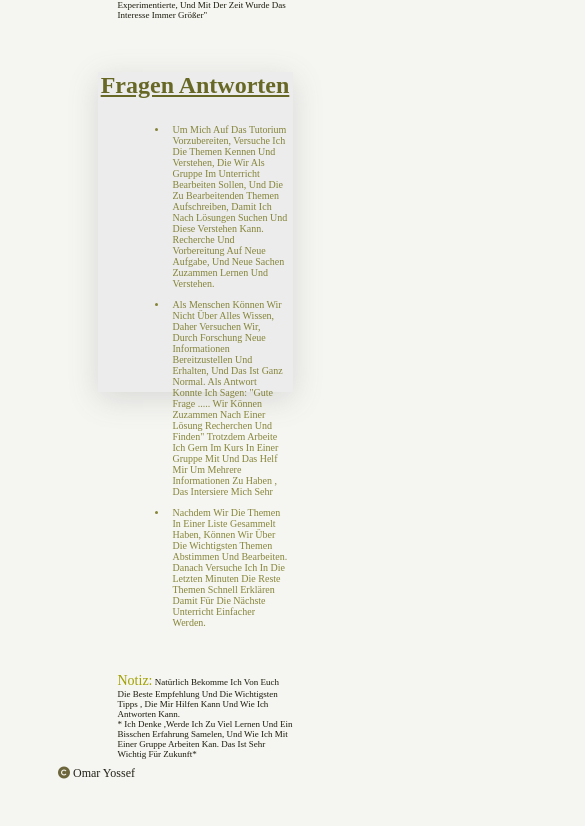
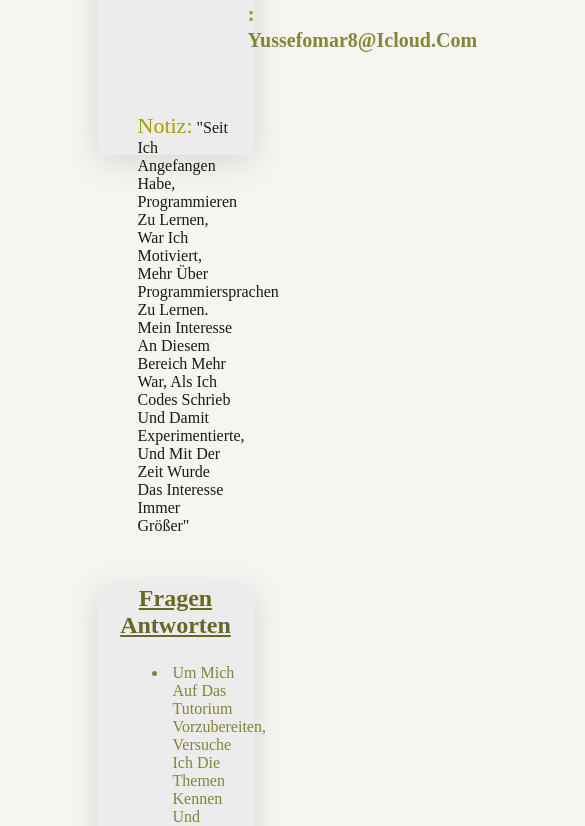
Before and after one commit to omaryossef/omaryossef.github.io, a plain HTML site: page index.html in a window 390 px wide. Shown: the part 495-1321 px from the top of the page, 585 px wide, since content can reach past the window. Drawn offline with Linux system fonts and the light colour scheme.

Commit message:
update für tablet

```diff
--- a/style.css
+++ b/style.css
@@ -5,14 +5,13 @@
   text-transform: capitalize;
 }
 body {
-
   height: 100%;
   background-color: rgba(240, 240, 233, 0.623);
 }
 .personal-info {
   display: inline-block;
-  width: 50%;
-  height: 320px;
+  width: 40%;
+  height: 600px;
   margin-top: 50px;
   margin-left: 25%;
   background-color: rgb(236, 236, 236);
@@ -21,7 +20,6 @@ body {
 }
 .image-box {
   float: left;
-
 }
 img {
   display: block;
@@ -29,8 +27,8 @@ img {
   margin-top: 20px;
   object-fit: cover;
   border-radius: 10%;
-  margin-left: 10px; box-shadow: rgba(100, 100, 111, 0.2) 0px 7px 29px 0px;
-
+  margin-left: 10px;
+  box-shadow: rgba(100, 100, 111, 0.2) 0px 7px 29px 0px;
 }
 .personal-info-container {
   position: relative;
@@ -43,6 +41,7 @@ h1 {
   text-decoration: underline;
   padding-top: 10px;
   padding-bottom: 20px;
+  font-size: 30px;
 }
 h5 {
   text-align: start;
@@ -53,23 +52,24 @@ h5 {
 li {
   list-style: none;
   margin-left: 70px;
-  font-size: 10px;
+  font-size: 16px;
   padding: 5px;
 }
 a {
-  font-size: 10px;
+  font-size: 20px;
   text-decoration: none;
   color: rgba(102, 102, 7, 0.782);
 }
 p {
   padding-top: 40px;
-  font-size: 9px;
+  font-size: 16px;
   color: rgb(28, 27, 12);
+  margin: 20px;
 }
 mark,
 h5 {
   color: black;
-  font-size: 14px;
+  font-size: 22px;
   background-color: initial;
   animation-name: example;
   animation-duration: 4s;
@@ -89,9 +89,9 @@ h5 {
     color: rgb(200, 157, 2);
   }
 }
-span{
-    font-size: 12px;
-    color: rgba(102, 102, 7, 0.583);;
+span {
+  font-size: 16px;
+  color: rgba(102, 102, 7, 0.583);
 }
 .note-box {
   margin-left: 20px;
@@ -102,20 +102,27 @@ h2 {
   text-align: center;
   text-decoration: underline;
   padding-bottom: 20px;
-   color: rgb(104, 104, 38);
-    text-shadow: 1px 1px 1px 1px rgb(233, 233, 222);
+  color: rgb(104, 104, 38);
+  text-shadow: 1px 1px 1px 1px rgb(233, 233, 222);
 }
 .antworten-box li {
   list-style: disc;
 }
-footer{
-    text-align: right;
-    margin-top: -35px;
-    padding-right: 255px;
-    padding-bottom: 50px;
+ /*----------footer------------*/
+footer {
+  text-align: right;
+  margin-top: -35px;
+  padding-right: 650px;
+  padding-bottom: 50px;
+}
+
+footer p {
+  color: rgb(35, 34, 23);
+  font-size: 12px;
+}
+@media (min-width:480px) and (max-width:768px) {
+    .personal-info{
+        width: 50%;
+    }
 
 }
-footer p{
-    color:rgb(35, 34, 23);
-    font-size: 12px;
-}
```
